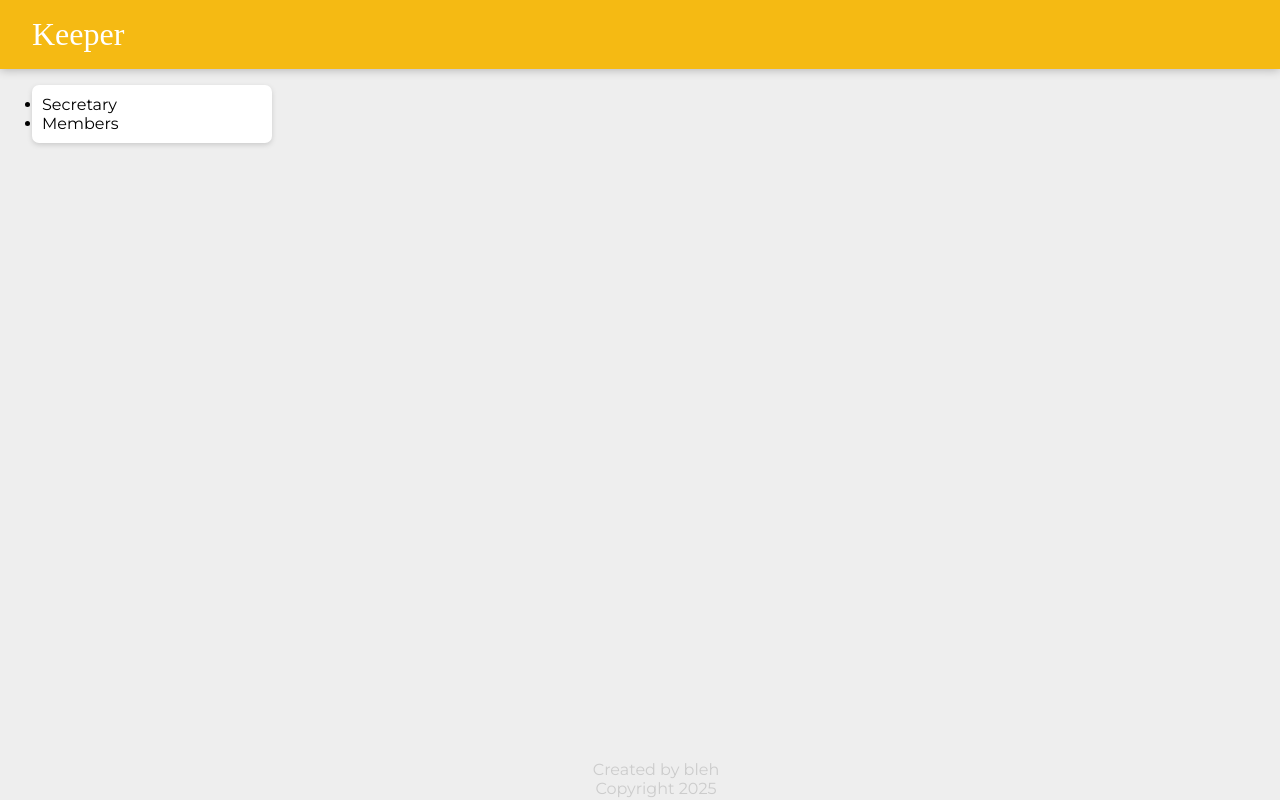
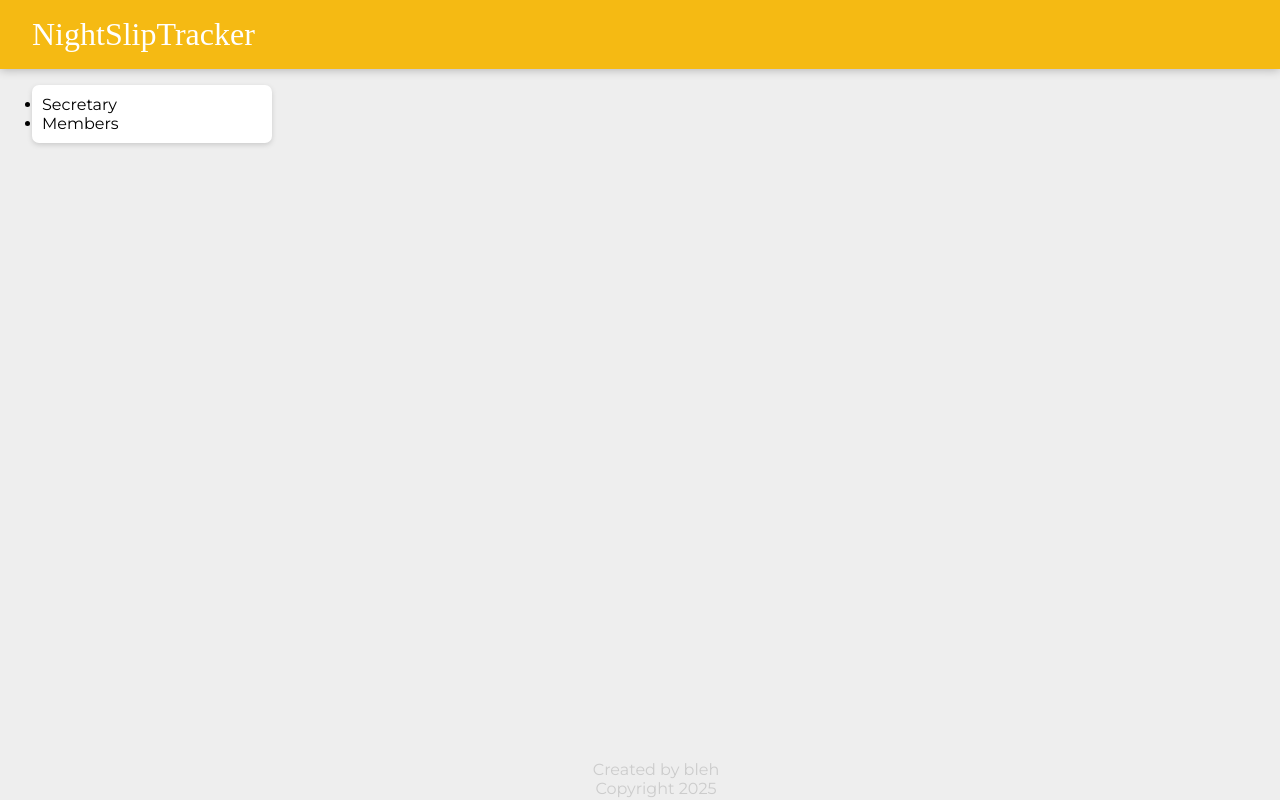
Before and after one commit to Red2Ninja/mini_project, a React (Vite) app: page / in a window 1280 px wide. Built offline with nearby package versions, Linux system fonts and the light colour scheme; a web font is replaced by a local one.

Commit message:
Update Header.jsx
Changed name from keeper to NightSlipTracker

```diff
--- a/src/Header.jsx
+++ b/src/Header.jsx
@@ -1,11 +1,11 @@
 import React from "react";
 
-function Header(){
-    return(
-        <header>
-        <h1 >Keeper</h1>
-        </header>
-    );
+function Header() {
+  return (
+    <header className="header">
+      <h1 className="header-title">NightSlipTracker</h1>
+    </header>
+  );
 }
 
-export default Header;
+export default Header;
```
